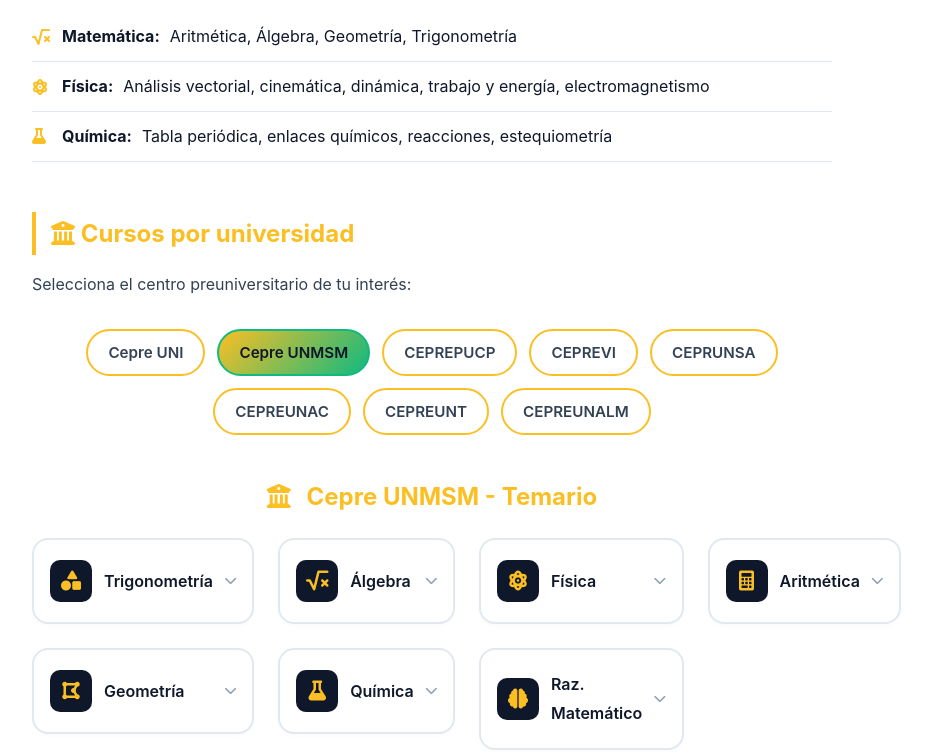
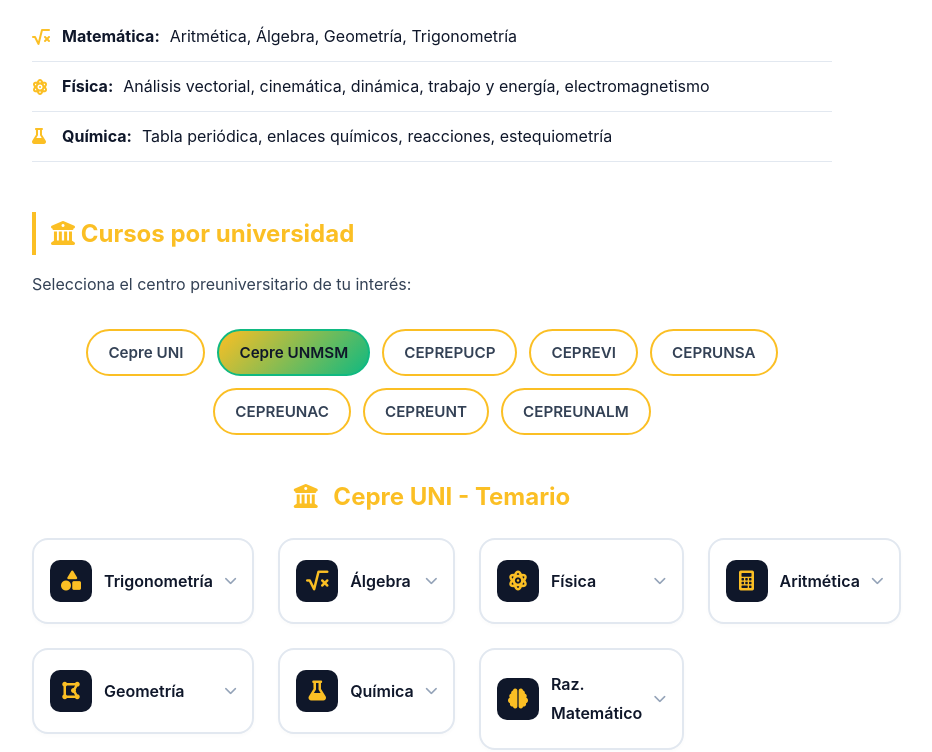
Before and after one commit to Pro1Code/proyecto-hiparco, a plain HTML site: page academia-preuniversitario.html in a window 1280 px wide. Both pictures are taken after a click on the button "Cepre UNMSM". Shown: the part 1401-2153 px from the top of the page, without its empty margins (208-1140 px from the left). Drawn offline with Linux system fonts and the light colour scheme.

Commit message:
Update academia-preuniversitario.html

```diff
--- a/academia-preuniversitario.html
+++ b/academia-preuniversitario.html
@@ -244,7 +244,7 @@
                 <!-- Contenedor de cursos que cambian según universidad -->
                 <!-- Cepre UNMSM - Temario -->
 <div class="cursos-uni" id="cursos-unsmsm">
-    <h3 class="uni-title"><i class="fas fa-university"></i> Cepre UNMSM - Temario</h3>
+    <h3 class="uni-title"><i class="fas fa-university"></i> Cepre UNI - Temario</h3>
     <div class="courses-grid-7">
         <!-- Trigonometría -->
         <div class="course-hover-card">
```
